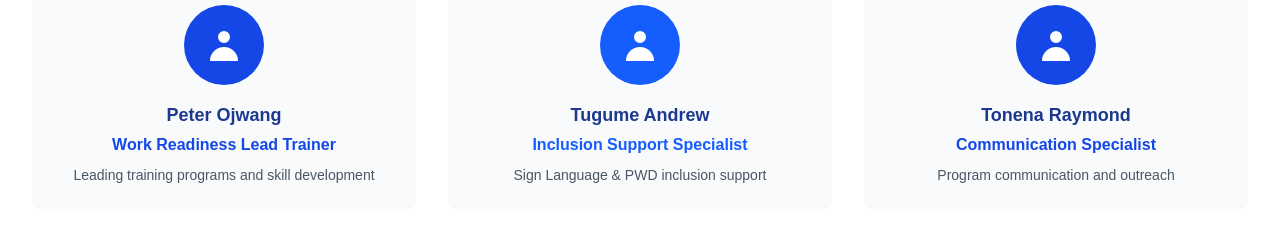
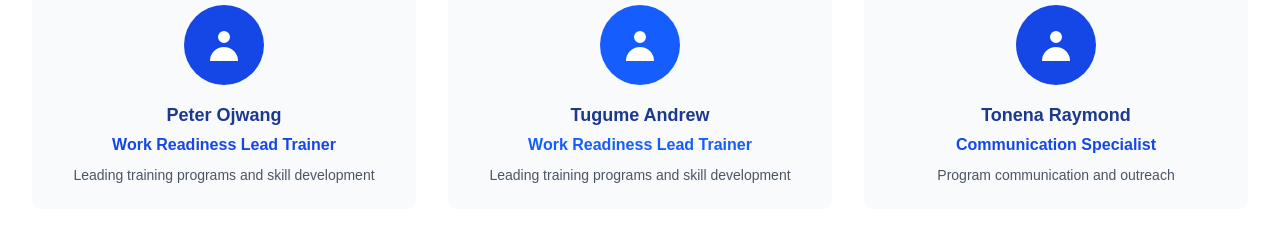
Before and after one commit to cymonzi/workmasters, a Next.js app: page / in a window 1280 px wide. Shown: the part 3720-3955 px from the top of the page. Built offline with nearby package versions, Linux system fonts and the light colour scheme.

Commit message:
Update Andrew Tugume's role to Work Readiness Lead Trainer

```diff
--- a/src/app/page.tsx
+++ b/src/app/page.tsx
@@ -393,8 +393,8 @@ export default function Home() {
                 </svg>
               </div>
               <h3 className="text-lg font-bold text-blue-900 mb-1">Tugume Andrew</h3>
-              <p className="text-blue-600 font-semibold mb-2">Inclusion Support Specialist</p>
-              <p className="text-gray-600 text-sm">Sign Language & PWD inclusion support</p>
+              <p className="text-blue-600 font-semibold mb-2">Work Readiness Lead Trainer</p>
+              <p className="text-gray-600 text-sm">Leading training programs and skill development</p>
             </div>
 
             <div className="bg-gray-50 p-6 rounded-lg text-center">
```
